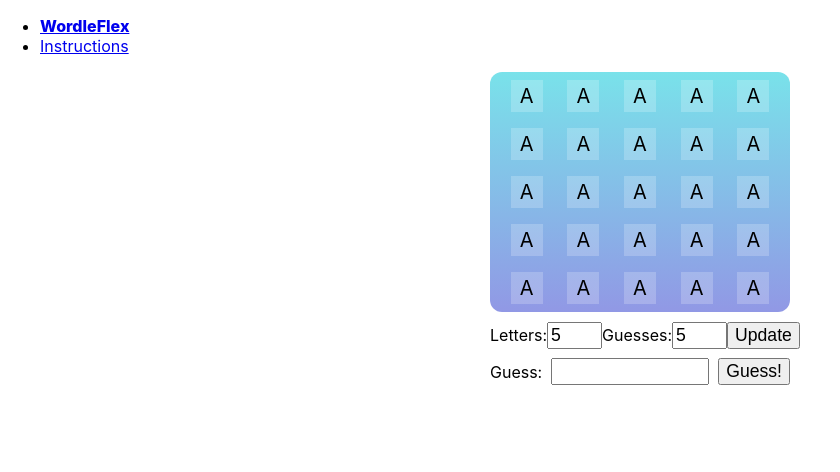
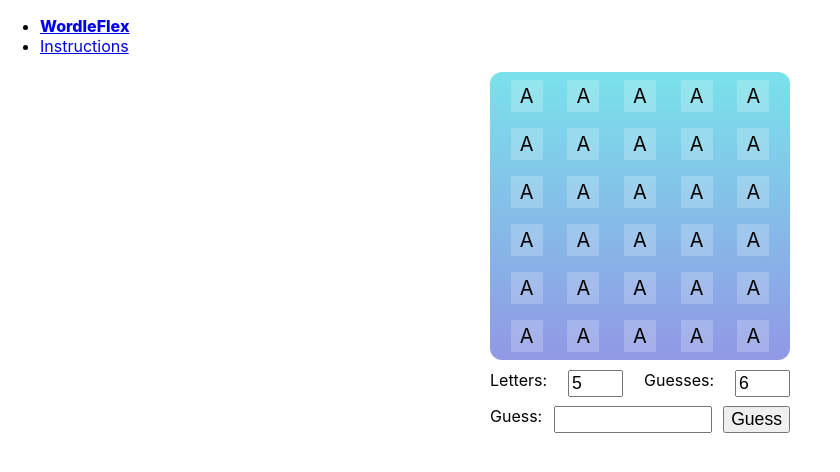
Before and after one commit to matthewmogan/wordleflex, a React (Create React App) app: page /game in a window 1280 px wide. Shown: the top 472 px of the page, without its empty margins (0-840 px from the left). Built offline with nearby package versions, Linux system fonts and the light colour scheme.

Commit message:
added board evaluated state and function to evaluate board

```diff
--- a/package.json
+++ b/package.json
@@ -1,6 +1,7 @@
 {
   "name": "reactroutersandbox",
   "version": "0.1.0",
+  "homepage": "https://matthewmogan.github.io/wordleflex/",
   "private": true,
   "dependencies": {
     "@testing-library/jest-dom": "^5.17.0",
@@ -13,6 +14,8 @@
     "web-vitals": "^2.1.4"
   },
   "scripts": {
+    "predeploy": "npm run build",
+    "deploy": "gh-pages -d build",
     "start": "react-scripts start",
     "build": "react-scripts build",
     "test": "react-scripts test",
@@ -35,5 +38,8 @@
       "last 1 firefox version",
       "last 1 safari version"
     ]
+  },
+  "devDependencies": {
+    "gh-pages": "^6.1.1"
   }
 }
--- a/src/components/Gameboard/Gameboard.jsx
+++ b/src/components/Gameboard/Gameboard.jsx
@@ -1,4 +1,4 @@
-import React, {useState} from "react";
+import React, {useState, useEffect} from "react";
 import "./Gameboard.css";
 import {getRandomWord} from "../../utilities/api"
 import {createBoardState} from "../../utilities/helpers"
@@ -6,20 +6,96 @@ import GuessRow from "../GuessRow/GuessRow"
 
 export default function Gameboard(){
 
-    // WordleFlex states
+    const startingGuesses = 6 // default starting guesses (rows)
+    const startingLetters = 5 // default starting letters (columns)
+    const boardEvals = { // object containing board evaluation key / value pairs
+        inactive: "IA",
+        rightLetter_RightPlace: "RR",
+        rightLetter_WrongPlace: "RW",
+        wrongLetter_WrongPlace: "WW"
+    }
 
-    const [keywordLetters, setkeywordLetters] = useState(5)
-    // minimum 3, maximum 8 - letters in the keyword
-    const [keyword, setKeyword] = useState(getRandomWord(5))
-    // this is the word the player is guessing
-    const [guessNumber, setGuessNumber] = useState(1)
-    // this tracks which guess we are on in the game. used to update the guess rows once a guess is evaluated, and check whether the game ends after 5 guesses
-    const [maxGuesses, setMaxGuesses] = useState(5)
-    // players cannot change this, but set to a state variable for future scalability and flexibility
-    const [guess, setGuess] = useState("")
-    // the guess that the player enters, gets updated by the guess form
-    const [boardState, setBoardState] = useState(createBoardState())
-    // running tally of the guesses across the whole round
+    // Board dimension states - sets up the Gameboard construction:
+
+    const [keywordLetters, setKeywordLetters] = useState(startingLetters) // letters in the answer
+    const [maxGuesses, setMaxGuesses] = useState(startingGuesses) // max attempts
+
+    // Gameboard states:
+
+    const [boardLetters, setBoardLetters] = useState(createBoardState(keywordLetters,maxGuesses,"")) // running tally of the guesses across the whole round
+    const [boardEvaluated, setBoardEvaluated] = useState(createBoardState(keywordLetters,maxGuesses,boardEvals.inactive))
+
+    //  Active game parameters:
+
+    const [keyword, setKeyword] = useState(getRandomWord(keywordLetters)) // the answer
+    const [guessNumber, setGuessNumber] = useState(0) // attempt number
+    const [guess, setGuess] = useState("") // active guess
+
+    // keywordLetters update event handler:
+
+    const updateKeywordLetters = (event) => {
+        event.preventDefault()
+        setKeywordLetters(Number(event.target.value))
+    }
+    useEffect(() => { // reset game after keyword letters change
+        setKeyword(getRandomWord(keywordLetters)) // reset keyword
+        setBoardLetters(createBoardState(keywordLetters,maxGuesses,"")) // reset boardstate
+        setGuessNumber(0) // reset guess number
+    }, [keywordLetters])
+
+    // maxGuesses update event handler:
+
+    const updateMaxGuesses = (event) => {
+        event.preventDefault()
+        setMaxGuesses(Number(event.target.value)) // reset max guesses
+    }
+    useEffect( () => {
+        setBoardLetters(createBoardState(keywordLetters,maxGuesses,"")) // reset boardstate
+        setGuessNumber(0) // reset guess number
+    },[maxGuesses])
+
+    // updateGuess event handler:
+
+    const updateGuess = (event) => {
+        event.preventDefault()
+        setGuess(event.target.value)
+    }
+
+    const calculateGuess = (event) => {
+
+        event.preventDefault()
+
+        if(guessNumber === maxGuesses){
+            return // exit if user is out of guesses
+        }
+
+        // 1. Update the letter state of the board
+
+        const guessArray = [...guess] // spread the guess into an Array
+        const newState = [...boardLetters] // create a copy of the state, so we don't update state directly
+        newState[guessNumber] = guessArray // update the copy of the board state with the guess inserted
+
+        // 2. Evaluate the guess and update the evaluated state
+
+        const evaluatedArray = [...boardEvaluated]
+        const keywordArray = Array.from(keyword)
+
+        guessArray.forEach((x,index) => {
+            if (x === keywordArray[index]) {
+                evaluatedArray[guessNumber][index] = boardEvals.rightLetter_RightPlace
+            } else if (keywordArray.some(y => x === y)) {
+                evaluatedArray[guessNumber][index] = boardEvals.rightLetter_WrongPlace
+            } else
+               evaluatedArray[guessNumber][index] = boardEvals.wrongLetter_WrongPlace
+        })
+
+        // 3. Update relevant states
+
+        setBoardLetters(newState) // update the letter state of the board
+        setGuessNumber(guessNumber+1) // update the guess number
+
+
+    }
 
     return (
         <>
@@ -35,30 +111,37 @@ export default function Gameboard(){
            })}
         </div>
         <form className="settings">
-            <for>Letters:</for>
+            <label>Letters:</label>
             <input
+                id="LettersInput"
                 type="number"
-                min={3}
+                min={4}
                 max={8}
-                defaultValue={5}
+                value={keywordLetters}
+                onChange={updateKeywordLetters}
             />
-            <for>Guesses:</for>
+            <label>Guesses:</label>
             <input
+                id="GuessesInput"
                 type="number"
-                min={3}
+                min={2}
                 max={8}
-                defaultValue={5}
+                value={maxGuesses}
+                onChange={updateMaxGuesses}
             />
-            <input type="submit" value="Update"/>
         </form>
-        <form className="guess">
-            <for>Guess:</for>
+        <form className="guess" onSubmit={calculateGuess}>
+            <label>Guess:</label>
             <input
                 type="text"
-                minlength={keywordLetters}
-                maxlength={keywordLetters}
+                minLength={keywordLetters}
+                maxLength={keywordLetters}
+                onChange={updateGuess}
             />
-            <input type="submit" value="Guess!"/>
+            <input
+                type="submit"
+                value="Guess"
+            />
         </form>
         </>
     )
--- a/src/utilities/api.js
+++ b/src/utilities/api.js
@@ -9,8 +9,14 @@ export function getRandomWord(n){
             return "apps"
         case 5:
             return "apple"
+        case 6:
+            return "banana"
+        case 7:
+            return "nutella"
+        case 8:
+            return "approach"
         default:
+            console.log("please provide a string between 3 and 8 inclusive")
             return undefined
-            console.log("please provide a string between 3 and 5 inclusive")
     }
 }
--- a/src/utilities/helpers.js
+++ b/src/utilities/helpers.js
@@ -1,7 +1,7 @@
-export function createBoardState(letters, rows) {
+export function createBoardState(letters, rows, fill) {
     let boardState = []
     for (let i = 0; i < rows; i++){
-        boardState[i] = Array(letters).fill("")
+        boardState[i] = Array(letters).fill(fill)
     }
     return boardState
 }
```
Also changed, not shown: 10 other files (tests, documents, lock files or other folders).
